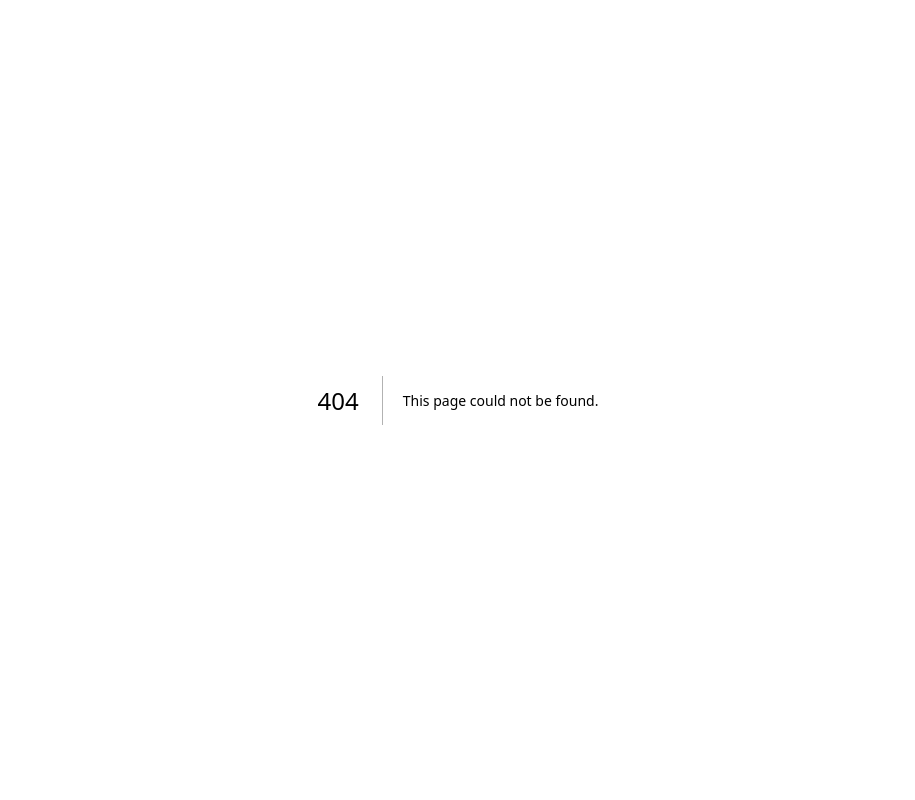
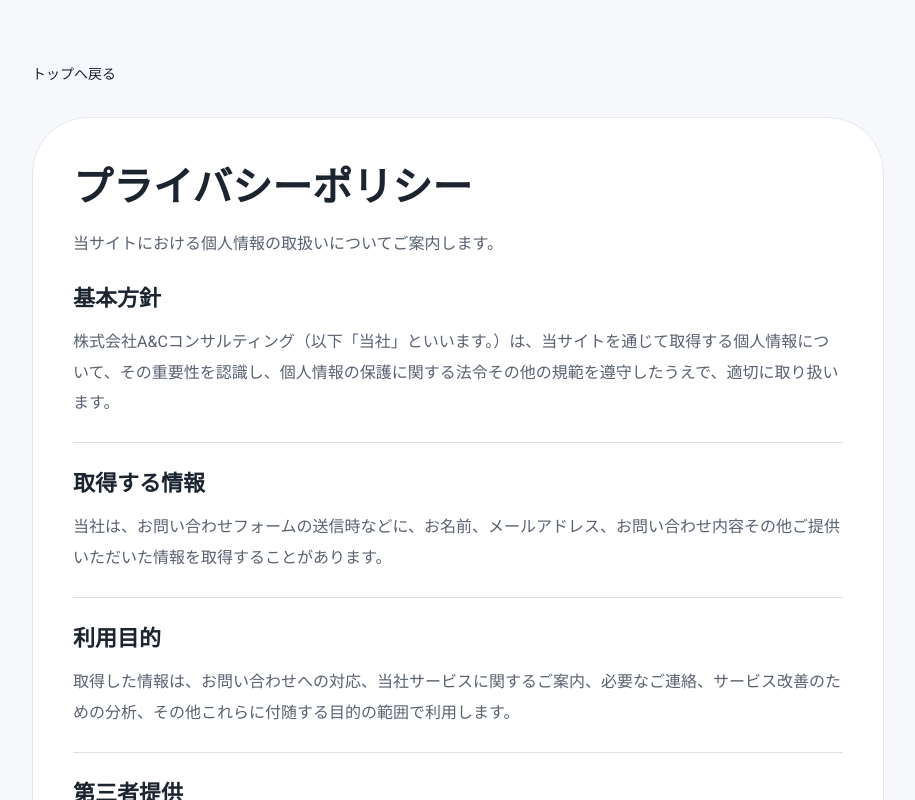
Before and after one commit to AandCorg/AmazingCommunicationsLP, a Next.js app: page /privacy-policy in a window 1280 px wide. Before the commit this address had no page. Shown: the top 800 px of the page, without its empty margins (182-1097 px from the left). Built offline with nearby package versions, Linux system fonts and the light colour scheme; what @mui/material-nextjs would draw is missing.

Commit message:
Add legal pages and footer links
- add privacy policy, operator, terms, and disclaimer pages

- add a shared footer with links to the legal pages across the site

- verify the new routes with a production build

```diff
--- a/src/app/layout.tsx
+++ b/src/app/layout.tsx
@@ -4,6 +4,7 @@ import "./globals.css";
 import { AppRouterCacheProvider } from "@mui/material-nextjs/v16-appRouter";
 import { ThemeProvider } from "@mui/material/styles";
 import { Roboto } from "next/font/google";
+import SiteFooter from "@/components/SiteFooter";
 import theme from "../theme";
 
 const roboto = Roboto({
@@ -24,7 +25,12 @@ export default function RootLayout({ children }: { children: ReactNode }) {
       <body>
         {/* App Router環境でMUIのスタイル順序を安定させるためのProvider */}
         <AppRouterCacheProvider>
-          <ThemeProvider theme={theme}>{children}</ThemeProvider>
+          <ThemeProvider theme={theme}>
+            <div style={{ minHeight: "100vh", display: "flex", flexDirection: "column" }}>
+              {children}
+              <SiteFooter />
+            </div>
+          </ThemeProvider>
         </AppRouterCacheProvider>
       </body>
     </html>
--- /dev/null
+++ b/src/app/privacy-policy/page.tsx
@@ -0,0 +1,62 @@
+import type { Metadata } from "next";
+import LegalPageTemplate from "@/components/LegalPageTemplate";
+
+export const metadata: Metadata = {
+  title: "プライバシーポリシー | Amazing Communications",
+  description: "Amazing Communicationsのプライバシーポリシーです。",
+};
+
+const sections = [
+  {
+    heading: "基本方針",
+    body: [
+      "株式会社A&Cコンサルティング（以下「当社」といいます。）は、当サイトを通じて取得する個人情報について、その重要性を認識し、個人情報の保護に関する法令その他の規範を遵守したうえで、適切に取り扱います。",
+    ],
+  },
+  {
+    heading: "取得する情報",
+    body: [
+      "当社は、お問い合わせフォームの送信時などに、お名前、メールアドレス、お問い合わせ内容その他ご提供いただいた情報を取得することがあります。",
+    ],
+  },
+  {
+    heading: "利用目的",
+    body: [
+      "取得した情報は、お問い合わせへの対応、当社サービスに関するご案内、必要なご連絡、サービス改善のための分析、その他これらに付随する目的の範囲で利用します。",
+    ],
+  },
+  {
+    heading: "第三者提供",
+    body: [
+      "当社は、法令に基づく場合を除き、ご本人の同意なく取得した個人情報を第三者に提供しません。",
+    ],
+  },
+  {
+    heading: "安全管理",
+    body: [
+      "当社は、個人情報への不正アクセス、漏えい、滅失またはき損の防止その他個人情報の安全管理のため、必要かつ適切な措置を講じます。",
+    ],
+  },
+  {
+    heading: "開示・訂正・削除等",
+    body: [
+      "ご本人から自己の個人情報について、開示、訂正、追加、削除、利用停止等のお申し出があった場合は、ご本人確認のうえ、法令に従って適切に対応します。",
+    ],
+  },
+  {
+    heading: "お問い合わせ窓口",
+    body: [
+      "本ポリシーに関するお問い合わせは、当サイトに掲載しているお問い合わせフォームまたは運営者情報記載の連絡先までご連絡ください。",
+    ],
+  },
+  {
+    heading: "改定",
+    body: [
+      "当社は、必要に応じて本ポリシーの内容を見直し、改善することがあります。改定後の内容は当サイト上に掲載した時点から効力を生じるものとします。",
+    ],
+  },
+] as const;
+
+export default function PrivacyPolicyPage() {
+  return <LegalPageTemplate title="プライバシーポリシー" lead="当サイトにおける個人情報の取扱いについてご案内します。" sections={sections.map((section) => ({ ...section, body: [...section.body] }))} />;
+}
--- /dev/null
+++ b/src/components/LegalPageTemplate.tsx
@@ -0,0 +1,64 @@
+import { Box, Button, Container, Divider, Paper, Stack, Typography } from "@mui/material";
+import type { ReactNode } from "react";
+
+type LegalSection = {
+  heading: string;
+  body: ReactNode[];
+};
+
+type LegalPageTemplateProps = {
+  title: string;
+  lead?: string;
+  sections: LegalSection[];
+};
+
+export default function LegalPageTemplate({ title, lead, sections }: LegalPageTemplateProps) {
+  const basePath = process.env.NEXT_PUBLIC_BASE_PATH || "";
+
+  return (
+    <Box sx={{ backgroundColor: "#f7f8fb", minHeight: "100vh", py: { xs: 4, md: 7 } }}>
+      <Container maxWidth="md">
+        <Stack spacing={3}>
+          <Button href={`${basePath}/`} variant="text" sx={{ width: "fit-content", px: 0, color: "#1c2430" }}>
+            トップへ戻る
+          </Button>
+
+          <Paper
+            elevation={0}
+            sx={{
+              p: { xs: 3, md: 5 },
+              borderRadius: 4,
+              border: "1px solid #e7e8ef",
+              backgroundColor: "#ffffff",
+            }}
+          >
+            <Stack spacing={3}>
+              <Stack spacing={1.5}>
+                <Typography component="h1" sx={{ fontSize: { xs: 30, md: 40 }, fontWeight: 800, color: "#1c2430" }}>
+                  {title}
+                </Typography>
+                {lead && <Typography sx={{ color: "#5a6270", lineHeight: 1.8 }}>{lead}</Typography>}
+              </Stack>
+
+              {sections.map((section, index) => (
+                <Box key={section.heading}>
+                  {index > 0 && <Divider sx={{ mb: 3 }} />}
+                  <Stack spacing={1.5}>
+                    <Typography component="h2" sx={{ fontSize: 22, fontWeight: 700, color: "#1c2430" }}>
+                      {section.heading}
+                    </Typography>
+                    {section.body.map((paragraph, paragraphIndex) => (
+                      <Typography key={`${section.heading}-${paragraphIndex}`} sx={{ color: "#5a6270", lineHeight: 1.9, whiteSpace: "pre-line" }}>
+                        {paragraph}
+                      </Typography>
+                    ))}
+                  </Stack>
+                </Box>
+              ))}
+            </Stack>
+          </Paper>
+        </Stack>
+      </Container>
+    </Box>
+  );
+}
--- /dev/null
+++ b/src/components/SiteFooter.tsx
@@ -0,0 +1,41 @@
+import { Box, Container, Stack, Typography } from "@mui/material";
+
+type FooterLink = {
+  href: string;
+  label: string;
+};
+
+const footerLinks: FooterLink[] = [
+  { href: "/privacy-policy/", label: "プライバシーポリシー" },
+  { href: "/operator/", label: "運営者情報" },
+  { href: "/terms/", label: "利用規約" },
+  { href: "/disclaimer/", label: "免責事項" },
+];
+
+export default function SiteFooter() {
+  const basePath = process.env.NEXT_PUBLIC_BASE_PATH || "";
+
+  return (
+    <Box component="footer" sx={{ borderTop: "1px solid #e7e8ef", backgroundColor: "#ffffff", mt: "auto" }}>
+      <Container maxWidth="lg" sx={{ py: 4 }}>
+        <Stack spacing={2}>
+          <Stack direction={{ xs: "column", sm: "row" }} spacing={{ xs: 1, sm: 3 }} useFlexGap>
+            {footerLinks.map((link) => (
+              <Typography
+                key={link.href}
+                component="a"
+                href={`${basePath}${link.href}`}
+                sx={{ color: "#5a6270", fontSize: 14, transition: "color 0.2s ease", "&:hover": { color: "#e86a1f" } }}
+              >
+                {link.label}
+              </Typography>
+            ))}
+          </Stack>
+          <Typography sx={{ color: "#8a90a0", fontSize: 13 }}>
+            © {new Date().getFullYear()} Amazing Communications
+          </Typography>
+        </Stack>
+      </Container>
+    </Box>
+  );
+}
```
Also changed, not shown: src/app/disclaimer/page.tsx (added, +26 -0 lines), src/app/operator/page.tsx (added, +22 -0 lines), src/app/terms/page.tsx (added, +26 -0 lines).
